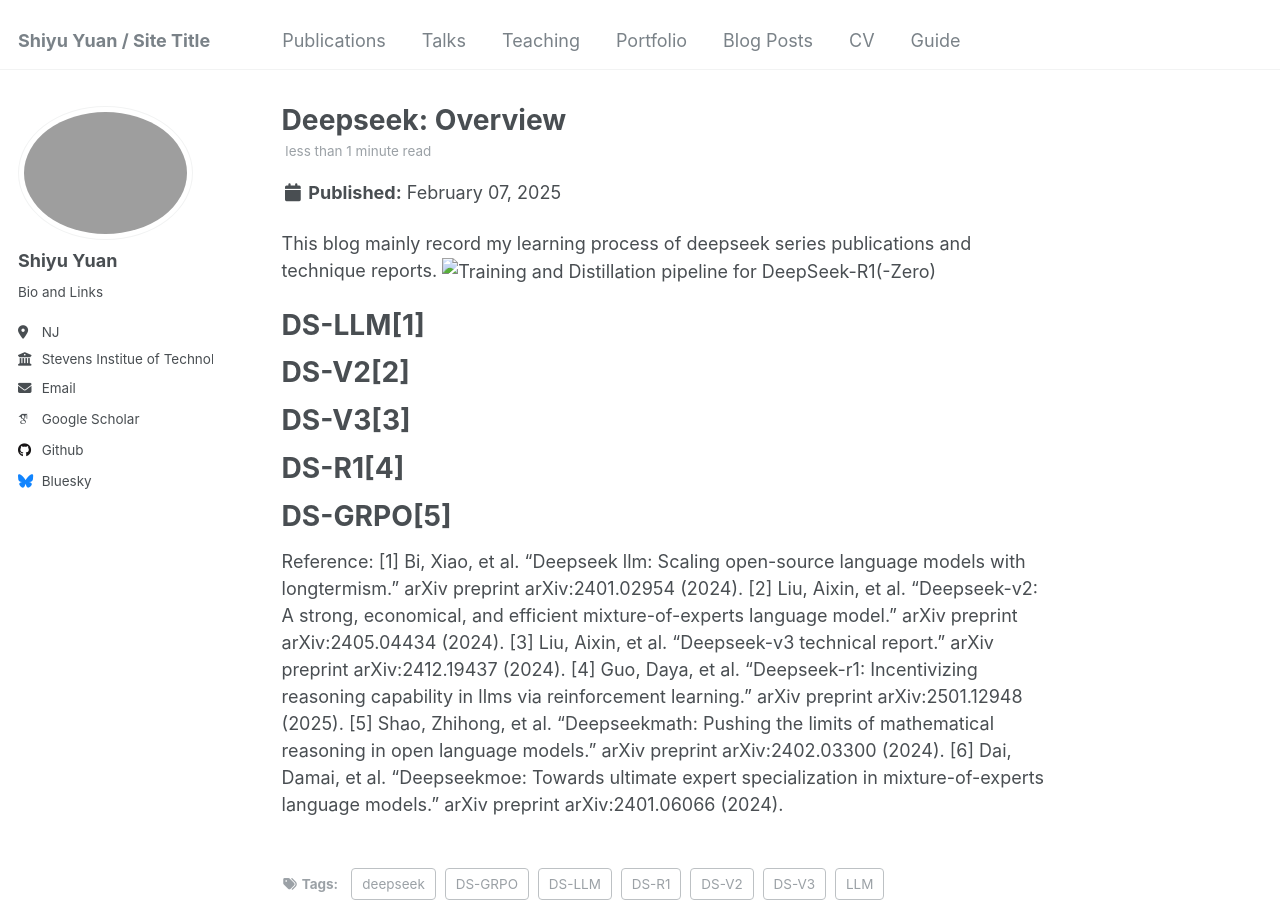
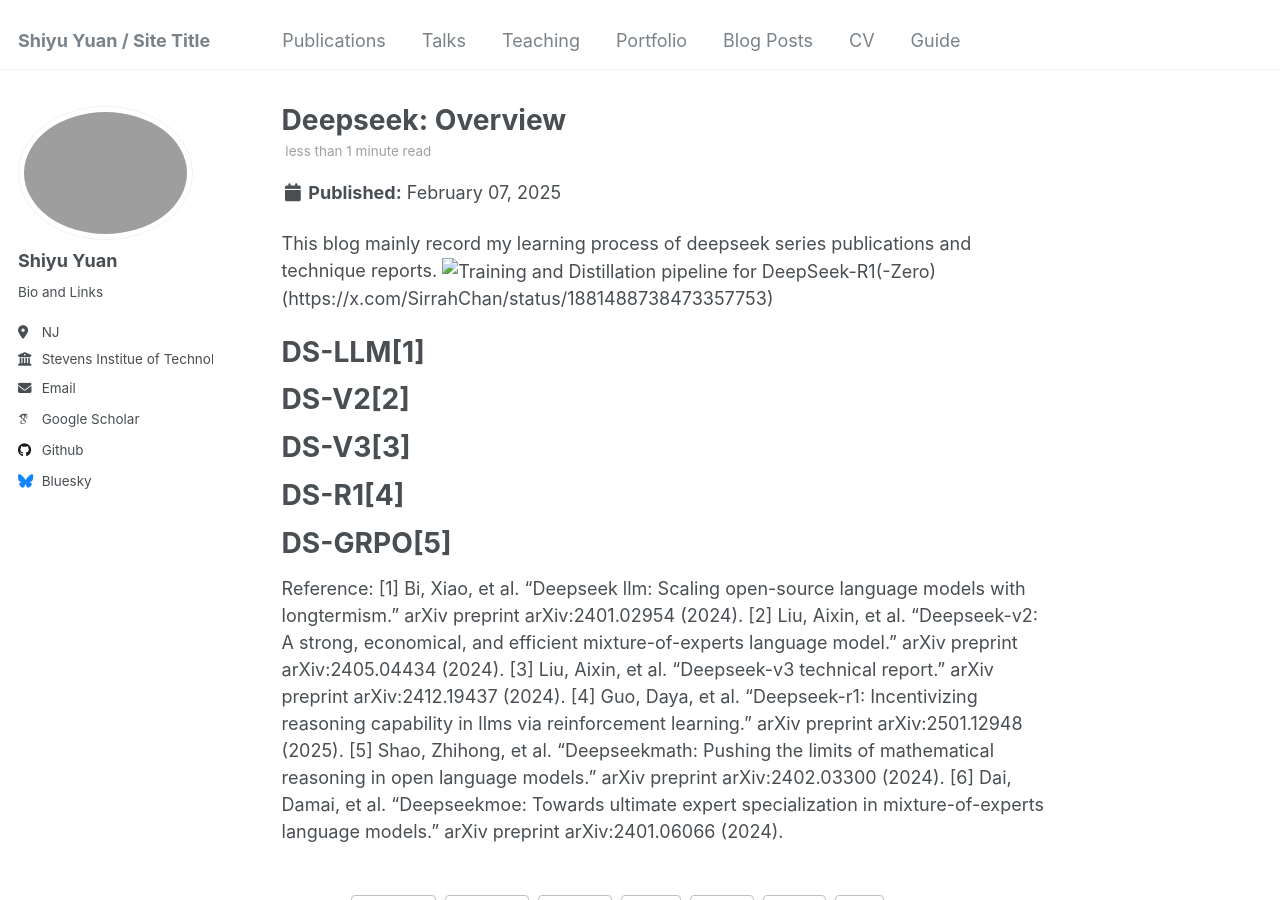
Before and after one commit to syyuan2021/syy2025, a Jekyll site: the page built from _posts/2025-02-07-blog-post-0.md, in a window 1280 px wide and 900 px high. Built offline with Jekyll 4.4.1, drawn with Linux system fonts in a browser that asks for light colours; some web fonts are replaced.

Commit message:
Update 2025-02-07-blog-post-0.md

```diff
--- a/_posts/2025-02-07-blog-post-0.md
+++ b/_posts/2025-02-07-blog-post-0.md
@@ -13,7 +13,7 @@ tags:
 ---
 
 This blog mainly record my learning process of deepseek series publications and technique reports.
-![Training and Distillation pipeline for DeepSeek-R1(-Zero)](../images/deepseek-r1-training-pipeline-visualized-v0-jf6vo05hx8ee1.jpg)
+![Training and Distillation pipeline for DeepSeek-R1(-Zero)](../images/deepseek-r1-training-pipeline-visualized-v0-jf6vo05hx8ee1.jpg) (https://x.com/SirrahChan/status/1881488738473357753)
 
 
 # DS-LLM[1]
```
